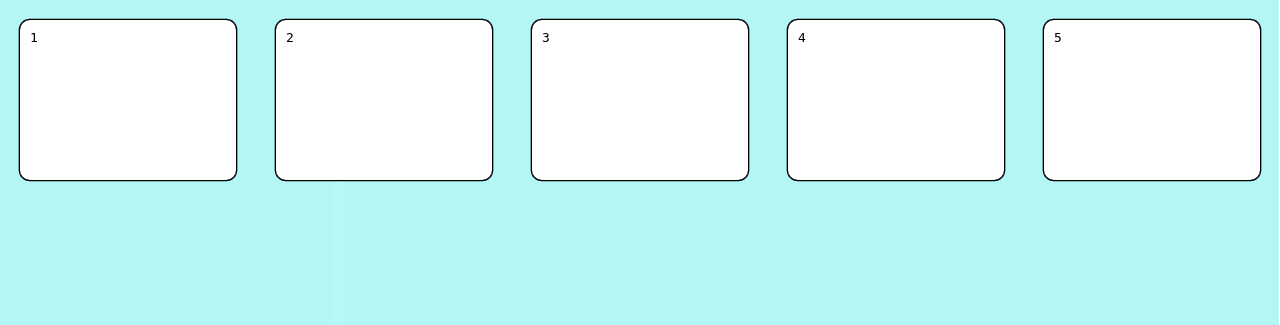
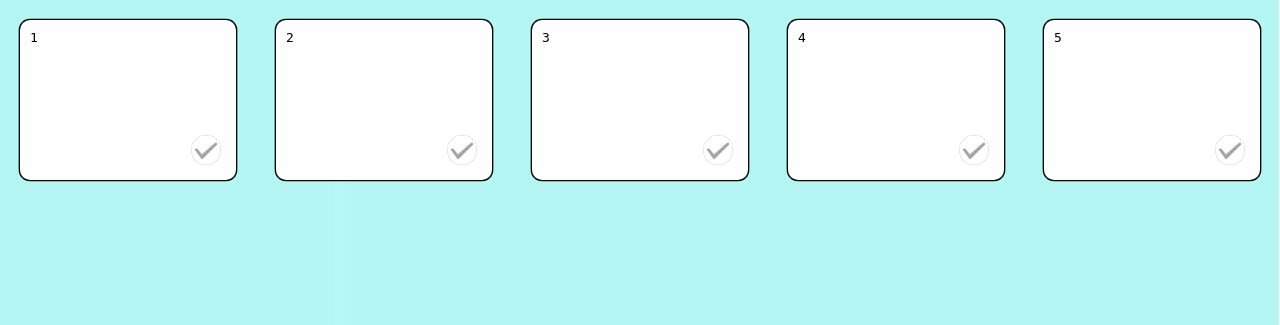
Before and after one commit to djacosta-01/Lowkey-Tho..., a Python web app: template templates/results.html in a window 1280 px wide. Shown: the top 325 px of the page. Run offline with Jinja, Linux system fonts and the light colour scheme; the template is opened without the code that fills it, so the values that code supplies are empty.

Commit message:
put vote buttons on the results page cards

```diff
--- a/scripts/results.js
+++ b/scripts/results.js
@@ -2,9 +2,12 @@ const vote = document.querySelectorAll(".card");
 
 for (let i = 0; i < vote.length; i++){
   //add eventListener to each element with a card class
+
   vote[i].addEventListener('click', function(){
     vote[i].style = '20px';
     vote[i].style.transform = 'rotate(360deg)';
     vote[i].style.transition = '1s all';
+    console.log(vote[i].childNodes[1])
+    vote[i].childNodes[1].src = "/images/votebutton.png"
   });
 }
--- a/styles/results.css
+++ b/styles/results.css
@@ -26,6 +26,7 @@ body {
   border-radius: 10px;
   padding-left: 10px;
   padding-top:10px;
+  position: relative;
 }
 
 .card:hover{
@@ -33,3 +34,10 @@ body {
   text-shadow: 4px 4px 4px grey;
   transition: 1s;
 }
+
+.card img {
+  width: 30px;
+  position: absolute;
+  right: 15px;
+  bottom: 15px;
+}
--- a/templates/results.html
+++ b/templates/results.html
@@ -10,11 +10,11 @@
       <div id="prompt-card"></div>
     </section>
     <section id="card-responses">
-      <div class="card">1</div>
-      <div class="card">2</div>
-      <div class="card">3</div>
-      <div class="card">4</div>
-      <div class="card">5</div>
+      <div class="card">1<img src="/images/grey-votebutton.png" alt="grey vote button"></div>
+      <div class="card">2<img src="/images/grey-votebutton.png" alt="grey vote button"></div>
+      <div class="card">3<img src="/images/grey-votebutton.png" alt="grey vote button"></div>
+      <div class="card">4<img src="/images/grey-votebutton.png" alt="grey vote button"></div>
+      <div class="card">5<img src="/images/grey-votebutton.png" alt="grey vote button"></div>
     </section>
     <script src = "scripts/results.js">
     </script>
```
